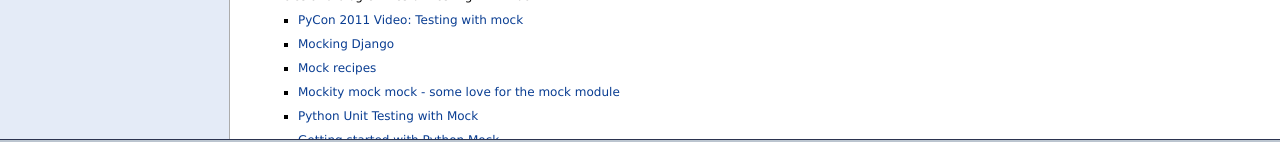
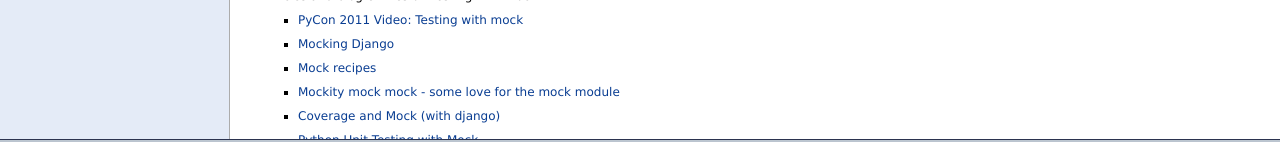
Before and after one commit to testing-cabal/mock, a Sphinx documentation site: the page built from docs/index.txt, in a window 1280 px wide. Shown: the part 4842-4984 px from the top of the page. Built offline with Sphinx 7.4.7, drawn with Linux system fonts in a browser that asks for light colours; pages that are not in the unit, such as notebooks, are missing from menus.

Commit message:
Update index page

```diff
--- a/docs/index.txt
+++ b/docs/index.txt
@@ -271,6 +271,7 @@
 the `__init__` method, and on callable objects where it copies the signature of
 the `__call__` method.
 
+
 .. index:: references
 .. index:: articles
 
@@ -284,6 +285,8 @@
 * `Mock recipes <http://konryd.blogspot.com/2010/06/mock-recipies.html>`_
 * `Mockity mock mock - some love for the mock module
   <http://konryd.blogspot.com/2010/05/mockity-mock-mock-some-love-for-mock.html>`_
+* `Coverage and Mock (with django)
+  <http://mattsnider.com/python/mock-and-coverage/>`_
 * `Python Unit Testing with Mock <http://www.insomnihack.com/?p=194>`_
 * `Getting started with Python Mock
   <http://myadventuresincoding.wordpress.com/2011/02/26/python-python-mock-cheat-sheet/>`_
```
